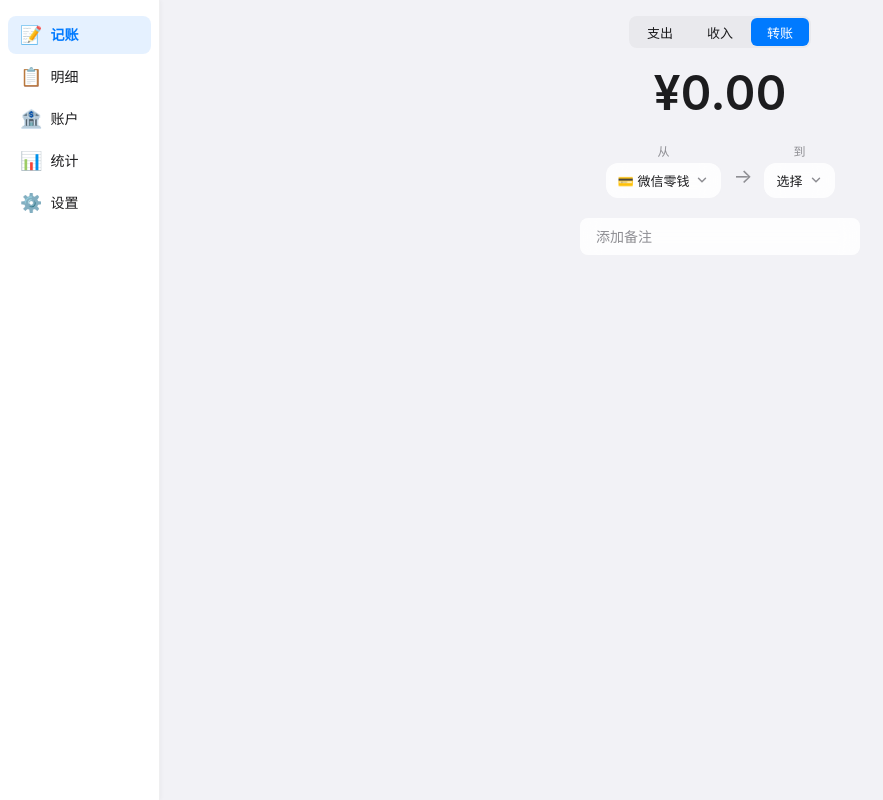
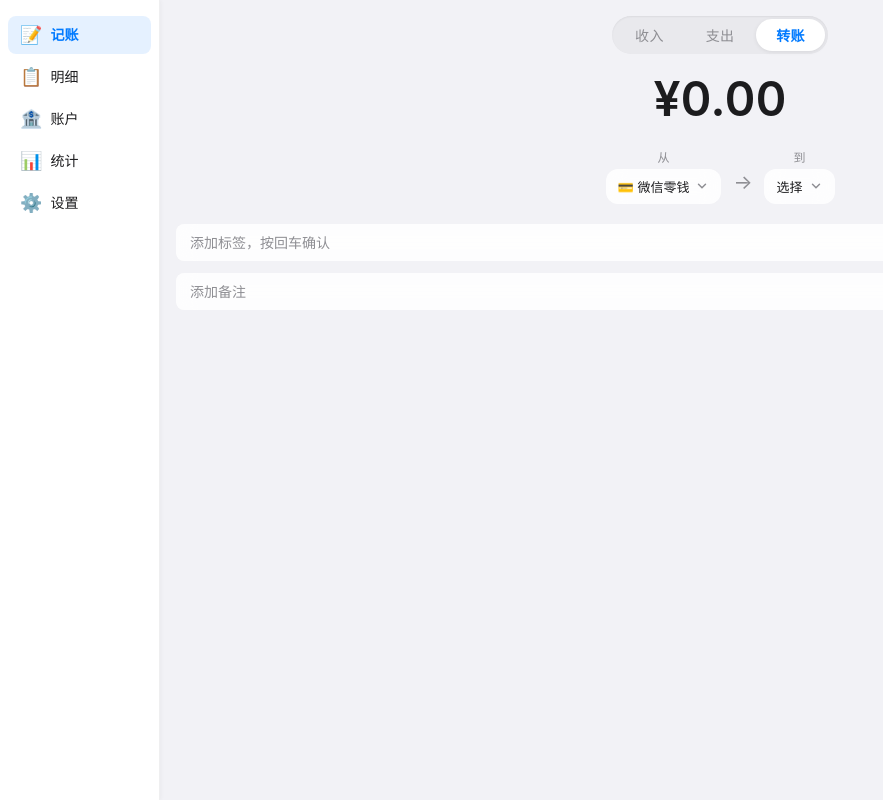
Before and after one commit to heart14/money-book-pwa, a Vue app: page /booking in a window 1280 px wide. Both pictures are taken after a click on the button "转账". Shown: the whole page, without its empty margins (0-883 px from the left). Built offline with nearby package versions, Linux system fonts and the light colour scheme.

Commit message:
feat: income-first mode order, swipe gesture, tags input, overlay dropdown

```diff
--- a/src/components/booking/ModeSwitch.vue
+++ b/src/components/booking/ModeSwitch.vue
@@ -16,8 +16,8 @@
 import type { BookingMode } from '@/stores/uiStore'
 
 const options: { label: string; value: BookingMode }[] = [
+  { label: '收入', value: 'income' },
   { label: '支出', value: 'expense' },
-  { label: '收入', value: 'income' },
   { label: '转账', value: 'transfer' },
 ]
 
@@ -34,29 +34,32 @@ defineEmits<{
 .mode-switch {
   display: inline-flex;
   background: #e9e9ed;
-  border-radius: 8px;
-  padding: 2px;
-  height: 32px;
+  border-radius: 20px;
+  padding: 3px;
   gap: 2px;
+  box-shadow: inset 0 1px 2px rgba(0, 0, 0, 0.06);
 }
 
 .mode-btn {
   border: none;
   background: transparent;
-  color: #1c1c1e;
-  font-size: 13px;
+  color: #8e8e93;
+  font-size: 14px;
   font-weight: 500;
-  padding: 0 16px;
-  border-radius: 6px;
+  padding: 6px 20px;
+  border-radius: 18px;
   cursor: pointer;
-  transition: all 0.2s ease;
+  transition: all 0.25s ease;
   -webkit-tap-highlight-color: transparent;
   white-space: nowrap;
   font-family: inherit;
+  letter-spacing: 0.3px;
 }
 
 .mode-btn.active {
-  background: #007aff;
-  color: #fff;
+  background: #fff;
+  color: #007aff;
+  font-weight: 600;
+  box-shadow: 0 1px 4px rgba(0, 0, 0, 0.08);
 }
 </style>
--- a/src/pages/booking/BookingPage.vue
+++ b/src/pages/booking/BookingPage.vue
@@ -1,16 +1,21 @@
 <template>
   <div class="booking-page">
-    <div class="booking-content">
+    <div class="booking-content" @touchstart="onTouchStart" @touchend="onTouchEnd">
       <!-- Mode Switch centered -->
       <div class="mode-switch-wrapper">
         <ModeSwitch v-model="bookingMode" @update:model-value="onModeChange" />
       </div>
 
-      <!-- Amount Display - tap to show keyboard -->
+      <!-- Amount Display -->
       <div class="amount-display" @click="keyboardVisible = true">{{ displayAmount }}</div>
 
-      <!-- Account Selector -->
-      <div v-if="bookingMode !== 'transfer'" class="account-section">
+      <!-- Animated content area -->
+      <Transition name="mode-fade" mode="out-in">
+        <div :key="bookingMode" class="mode-content">
+          <!-- Non-transfer: account + category + inputs -->
+          <template v-if="bookingMode !== 'transfer'">
+            <!-- Account Selector (overlay dropdown) -->
+            <div class="account-selector-wrap">
               <button class="account-btn" @click="showAccountPicker = !showAccountPicker">
                 <span class="account-btn-text">
                   {{ selectedAccount ? `${selectedAccount.icon} ${selectedAccount.name}` : '选择账户' }}
@@ -32,11 +37,21 @@
               </div>
             </div>
 
-      <!-- Transfer mode: from → to -->
-      <div v-else class="transfer-section">
+            <!-- Category Picker -->
+            <CategoryPicker
+              :type="bookingMode === 'expense' ? 'expense' : 'income'"
+              :selected-category-id="selectedCategoryId"
+              @select="onCategorySelect"
+            />
+          </template>
+
+          <!-- Transfer: from → to -->
+          <template v-else>
+            <div class="transfer-section">
               <div class="transfer-row">
                 <div class="transfer-col">
                   <span class="transfer-label">从</span>
+                  <div class="account-selector-wrap inline">
                     <button class="account-btn small" @click="showAccountPicker = !showAccountPicker; showToAccountPicker = false">
                       <span>{{ selectedAccount ? `${selectedAccount.icon} ${selectedAccount.name}` : '选择' }}</span>
                       <svg class="chevron" viewBox="0 0 24 24" width="14" height="14" fill="none" stroke="currentColor" stroke-width="2.5" stroke-linecap="round">
@@ -55,9 +70,11 @@
                       </button>
                     </div>
                   </div>
+                </div>
                 <span class="transfer-arrow">&rarr;</span>
                 <div class="transfer-col">
                   <span class="transfer-label">到</span>
+                  <div class="account-selector-wrap inline">
                     <button class="account-btn small" @click="showToAccountPicker = !showToAccountPicker; showAccountPicker = false">
                       <span>{{ selectedToAccount ? `${selectedToAccount.icon} ${selectedToAccount.name}` : '选择' }}</span>
                       <svg class="chevron" viewBox="0 0 24 24" width="14" height="14" fill="none" stroke="currentColor" stroke-width="2.5" stroke-linecap="round">
@@ -78,14 +95,31 @@
                   </div>
                 </div>
               </div>
+            </div>
+          </template>
 
-      <!-- Category Picker (hidden in transfer mode) -->
-      <CategoryPicker
-        v-if="bookingMode !== 'transfer'"
-        :type="bookingMode === 'expense' ? 'expense' : 'income'"
-        :selected-category-id="selectedCategoryId"
-        @select="onCategorySelect"
+          <!-- Tags Input -->
+          <div class="tags-section">
+            <div class="tags-chips">
+              <span
+                v-for="(tag, idx) in tags"
+                :key="idx"
+                class="tag-chip"
+              >
+                {{ tag }}
+                <button class="tag-remove" @click="removeTag(idx)">&times;</button>
+              </span>
+              <input
+                v-model="tagInput"
+                class="tag-input"
+                type="text"
+                placeholder="添加标签，按回车确认"
+                maxlength="20"
+                @keydown.enter.prevent="addTag"
+                @keydown.,.prevent="addTag"
               />
+            </div>
+          </div>
 
           <!-- Note Input -->
           <div class="note-section">
@@ -98,8 +132,10 @@
             />
           </div>
         </div>
+      </Transition>
+    </div>
 
-    <!-- Number Keyboard (shown when amount area is tapped) -->
+    <!-- Number Keyboard -->
     <NumberKeyboard
       :value="inputValue"
       :visible="keyboardVisible"
@@ -126,6 +162,9 @@ const categoryStore = useCategoryStore()
 const transactionStore = useTransactionStore()
 const uiStore = useUiStore()
 
+// Swipe mode order
+const modeOrder: BookingMode[] = ['income', 'expense', 'transfer']
+
 // ── State ──
 const bookingMode = ref<BookingMode>(uiStore.bookingMode)
 const inputValue = ref('0')
@@ -134,8 +173,13 @@ const selectedAccount = ref<Account | null>(null)
 const selectedToAccount = ref<Account | null>(null)
 const selectedCategoryId = ref<number | null>(null)
 const note = ref('')
+const tags = ref<string[]>([])
+const tagInput = ref('')
 const showAccountPicker = ref(false)
 const showToAccountPicker = ref(false)
+
+// Touch swipe state
+let touchStartX = 0
 
 // ── Computed ──
 const displayAmount = computed(() => {
@@ -170,6 +214,26 @@ function initDefaultAccount() {
 onMounted(initDefaultAccount)
 watch(() => accountStore.accounts.length, initDefaultAccount)
 
+// ── Swipe handlers ──
+function onTouchStart(e: TouchEvent) {
+  touchStartX = e.touches[0].clientX
+}
+
+function onTouchEnd(e: TouchEvent) {
+  const touch = e.changedTouches[0]
+  const deltaX = touch.clientX - touchStartX
+  const absDelta = Math.abs(deltaX)
+  // Require horizontal swipe > 50px and clearly more horizontal than vertical
+  if (absDelta < 50) return
+
+  const idx = modeOrder.indexOf(bookingMode.value)
+  if (deltaX < 0 && idx < modeOrder.length - 1) {
+    onModeChange(modeOrder[idx + 1])
+  } else if (deltaX > 0 && idx > 0) {
+    onModeChange(modeOrder[idx - 1])
+  }
+}
+
 // ── Mode change ──
 function onModeChange(mode: BookingMode) {
   bookingMode.value = mode
@@ -197,6 +261,19 @@ function onCategorySelect(categoryId: number) {
   keyboardVisible.value = false
 }
 
+// ── Tags ──
+function addTag() {
+  const t = tagInput.value.trim()
+  if (t && !tags.value.includes(t)) {
+    tags.value.push(t)
+  }
+  tagInput.value = ''
+}
+
+function removeTag(idx: number) {
+  tags.value.splice(idx, 1)
+}
+
 // ── Confirm (submit transaction) ──
 async function handleConfirm() {
   if (inputValue.value === '0') return
@@ -219,7 +296,7 @@ async function handleConfirm() {
       fromAccountId: selectedAccount.value.id!,
       toAccountId: selectedToAccount.value.id!,
       categoryId: null,
-      tags: [],
+      tags: tags.value,
       note: note.value,
       date: dateStr,
       time: timeStr,
@@ -232,7 +309,7 @@ async function handleConfirm() {
       fromAccountId: selectedAccount.value.id!,
       toAccountId: null,
       categoryId: selectedCategoryId.value,
-      tags: [],
+      tags: tags.value,
       note: note.value,
       date: dateStr,
       time: timeStr,
@@ -246,7 +323,7 @@ async function handleConfirm() {
       fromAccountId: null,
       toAccountId: selectedAccount.value.id!,
       categoryId: selectedCategoryId.value,
-      tags: [],
+      tags: tags.value,
       note: note.value,
       date: dateStr,
       time: timeStr,
@@ -270,6 +347,8 @@ function resetState() {
   keyboardVisible.value = false
   selectedCategoryId.value = null
   note.value = ''
+  tags.value = []
+  tagInput.value = ''
   selectedToAccount.value = null
   showAccountPicker.value = false
   showToAccountPicker.value = false
@@ -309,12 +388,21 @@ function resetState() {
   line-height: 1.2;
   margin-bottom: 20px;
   font-variant-numeric: tabular-nums;
+  cursor: text;
 }
 
-/* ── Account Selector ── */
-.account-section,
-.transfer-section {
+/* ── Account Selector (overlay fix) ── */
+.account-selector-wrap {
+  position: relative;
+  display: flex;
+  flex-direction: column;
+  align-items: center;
   margin-bottom: 20px;
+  z-index: 10;
+}
+
+.account-selector-wrap.inline {
+  margin-bottom: 0;
 }
 
 .account-btn {
@@ -324,7 +412,6 @@ function resetState() {
   gap: 6px;
   width: 100%;
   max-width: 240px;
-  margin: 0 auto;
   padding: 12px 16px;
   background: var(--color-card);
   backdrop-filter: blur(10px);
@@ -337,6 +424,7 @@ function resetState() {
   font-size: 15px;
   color: var(--color-text);
   transition: background 0.15s;
+  white-space: nowrap;
 }
 
 .account-btn:active {
@@ -362,14 +450,19 @@ function resetState() {
 }
 
 .account-dropdown {
-  max-width: 240px;
-  margin: 4px auto 0;
+  position: absolute;
+  top: 100%;
+  left: 50%;
+  transform: translateX(-50%);
+  width: 240px;
+  margin-top: 4px;
   background: var(--color-card);
-  backdrop-filter: blur(10px);
-  -webkit-backdrop-filter: blur(10px);
+  backdrop-filter: blur(20px);
+  -webkit-backdrop-filter: blur(20px);
   border-radius: var(--radius-sm);
-  box-shadow: var(--shadow-md);
+  box-shadow: var(--shadow-lg);
   overflow: hidden;
+  z-index: 50;
 }
 
 .account-option {
@@ -397,6 +490,10 @@ function resetState() {
 }
 
 /* ── Transfer Mode ── */
+.transfer-section {
+  margin-bottom: 20px;
+}
+
 .transfer-row {
   display: flex;
   align-items: flex-start;
@@ -423,17 +520,81 @@ function resetState() {
   padding-top: 22px;
 }
 
+/* ── Tags Input ── */
+.tags-section {
+  margin-bottom: 12px;
+}
+
+.tags-chips {
+  display: flex;
+  flex-wrap: wrap;
+  align-items: center;
+  gap: 8px;
+  padding: 10px 14px;
+  border-radius: var(--radius-sm);
+  background: var(--color-card);
+  backdrop-filter: blur(10px);
+  -webkit-backdrop-filter: blur(10px);
+}
+
+.tag-chip {
+  display: inline-flex;
+  align-items: center;
+  gap: 4px;
+  background: #e9e9ed;
+  border-radius: 14px;
+  padding: 4px 10px;
+  font-size: 12px;
+  font-weight: 500;
+  color: var(--color-text);
+  white-space: nowrap;
+}
+
+.tag-remove {
+  display: inline-flex;
+  align-items: center;
+  justify-content: center;
+  width: 16px;
+  height: 16px;
+  border: none;
+  border-radius: 50%;
+  background: #c7c7cc;
+  color: #fff;
+  font-size: 12px;
+  line-height: 1;
+  cursor: pointer;
+  padding: 0;
+  -webkit-tap-highlight-color: transparent;
+}
+
+.tag-remove:active {
+  background: #8e8e93;
+}
+
+.tag-input {
+  flex: 1;
+  min-width: 80px;
+  border: none;
+  background: transparent;
+  font-family: inherit;
+  font-size: 14px;
+  color: var(--color-text);
+  outline: none;
+}
+
+.tag-input::placeholder {
+  color: var(--color-secondary-text);
+}
+
 /* ── Note Input ── */
 .note-section {
-  margin-top: 16px;
+  margin-bottom: 20px;
 }
 
 .note-input {
   display: block;
   width: 100%;
-  max-width: 280px;
-  margin: 0 auto;
-  padding: 10px 16px;
+  padding: 10px 14px;
   border: none;
   border-radius: var(--radius-sm);
   background: var(--color-card);
@@ -448,4 +609,15 @@ function resetState() {
 .note-input::placeholder {
   color: var(--color-secondary-text);
 }
+
+/* ── Mode fade transition ── */
+.mode-fade-enter-active,
+.mode-fade-leave-active {
+  transition: opacity 0.2s ease;
+}
+
+.mode-fade-enter-from,
+.mode-fade-leave-to {
+  opacity: 0;
+}
 </style>
```
Lines whose indentation alone changed are shown as unchanged.
